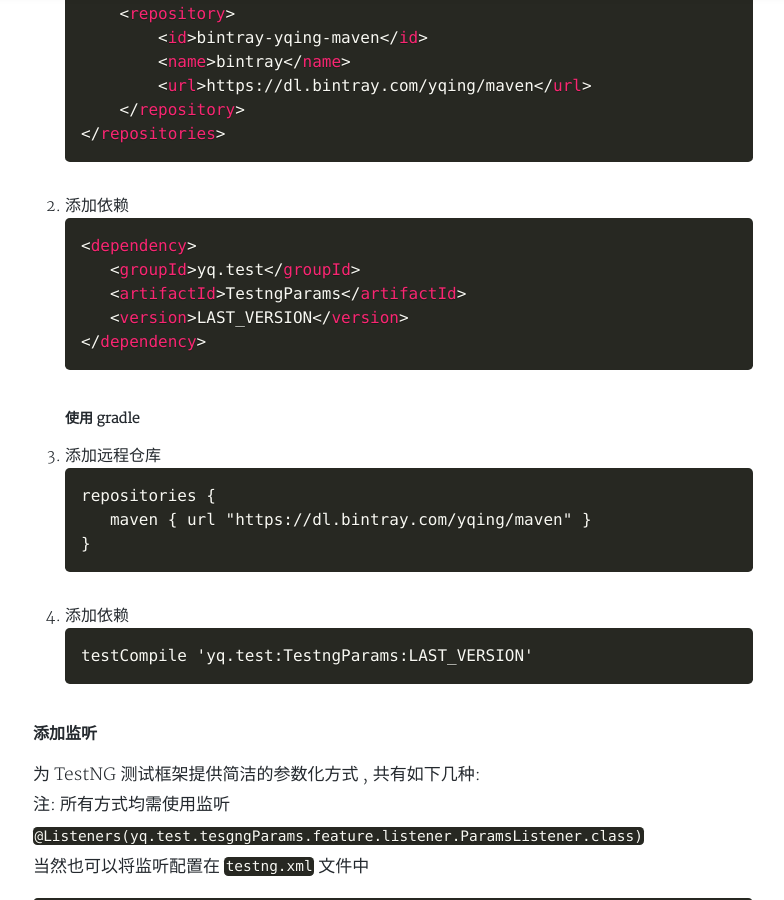
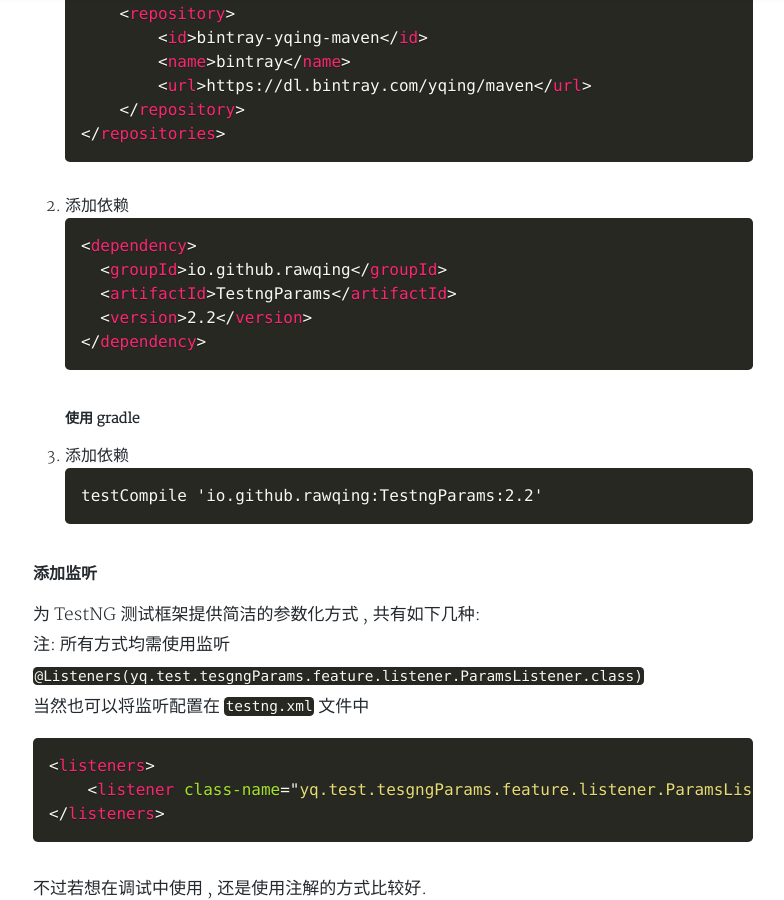
Before and after one commit to rawqing/rawqing.github.io, a Jekyll site: the page built from _posts/parameterize/2018-12-08-testng_params.md, in a window 1280 px wide and 900 px high, scrolled down 858 px. Shown: the whole window, without its empty margins (247-1031 px from the left). Built offline with Jekyll 4.4.1, drawn with Linux system fonts in a browser that asks for light colours; nearby versions of some CDN libraries; a style sheet for code colours, icons or effects is not loaded.

Commit message:
Update 2018-12-08-testng_params.md
更新依赖

````diff
--- a/_posts/parameterize/2018-12-08-testng_params.md
+++ b/_posts/parameterize/2018-12-08-testng_params.md
@@ -29,21 +29,15 @@
  1. 添加依赖
     ```xml
     <dependency>
-       <groupId>yq.test</groupId>
-       <artifactId>TestngParams</artifactId>
-       <version>LAST_VERSION</version>
+      <groupId>io.github.rawqing</groupId>
+      <artifactId>TestngParams</artifactId>
+      <version>2.2</version>
     </dependency>
     ```
 ##### 使用 gradle
- 1. 添加远程仓库
-    ```groovy
-    repositories {
-       maven { url "https://dl.bintray.com/yqing/maven" }
-    }
-    ```
  1. 添加依赖
     ```groovy
-    testCompile 'yq.test:TestngParams:LAST_VERSION'
+    testCompile 'io.github.rawqing:TestngParams:2.2'
     ```
 
 #### 添加监听
````
